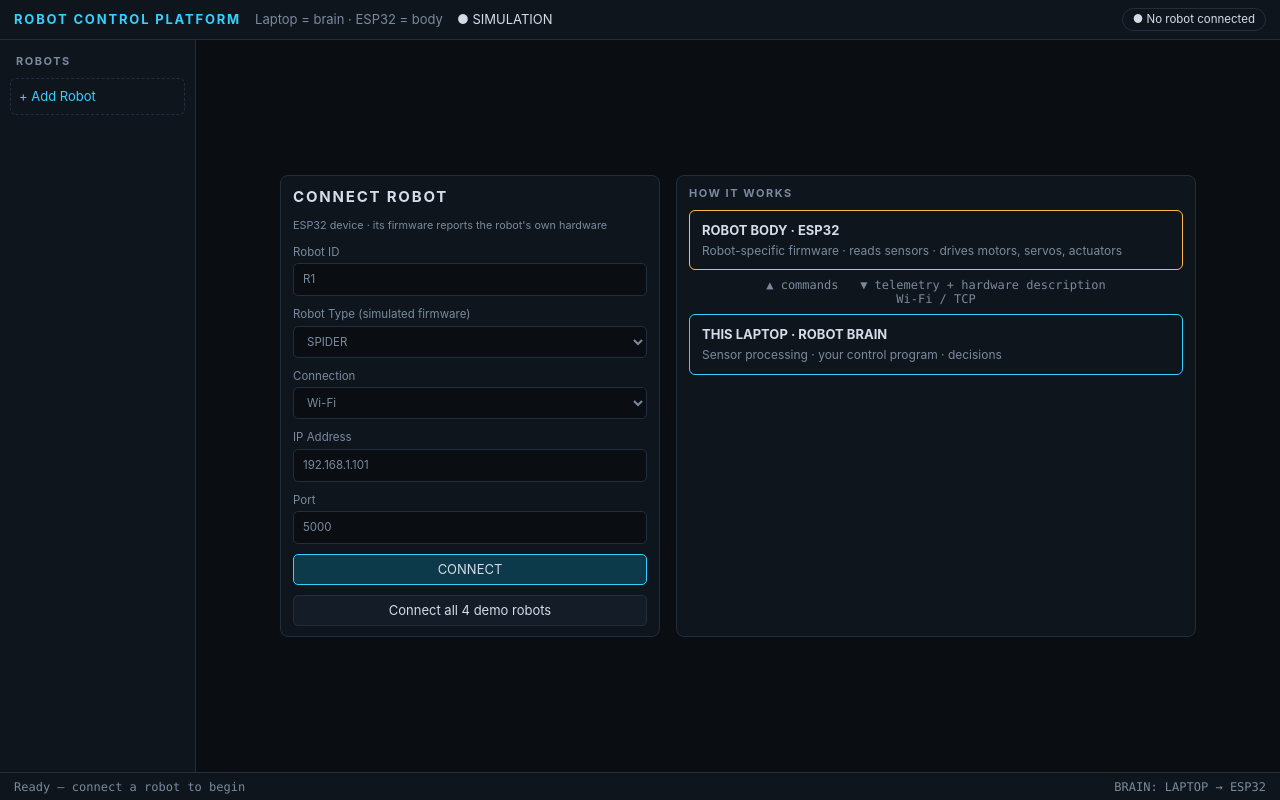
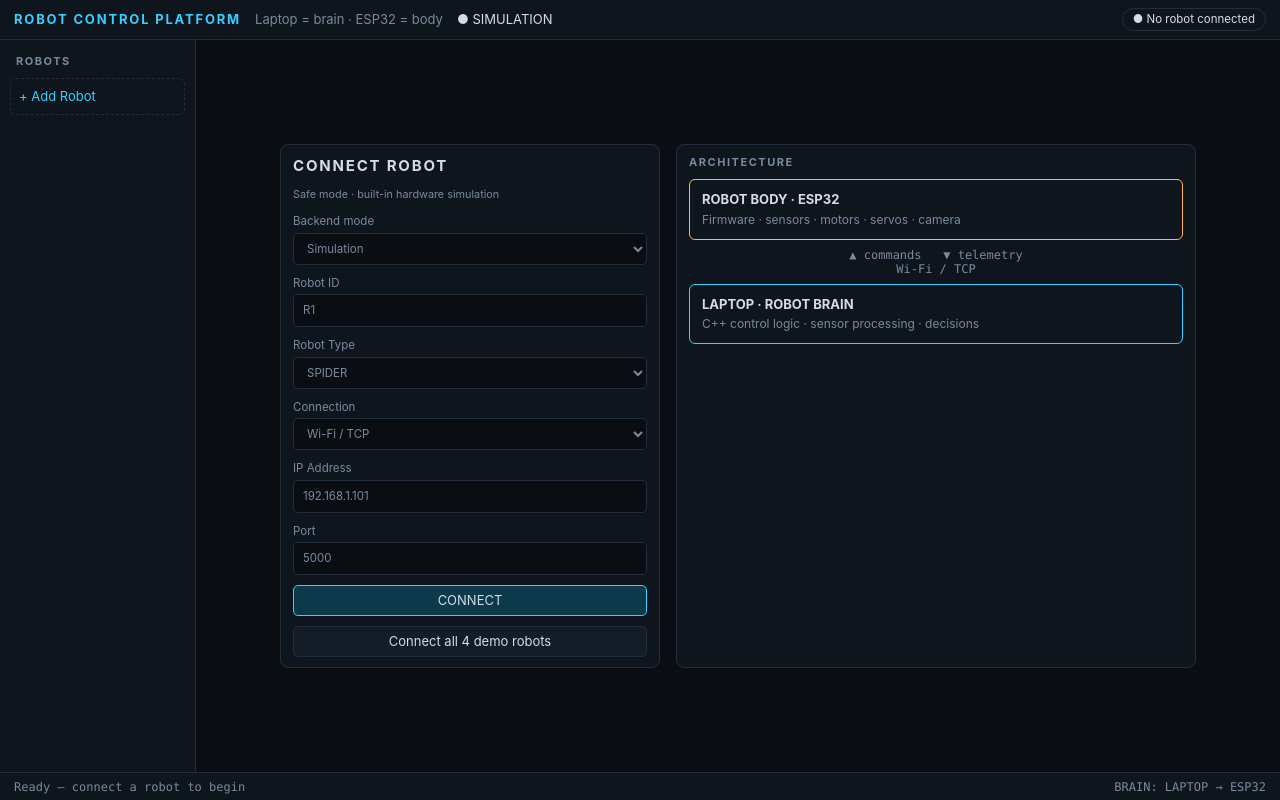
Before and after one commit to Iammdtanvirrahman2007/claude-robot, a React (Vite) app: page / in a window 1280 px wide. Built offline with nearby package versions, Linux system fonts and the light colour scheme.

Commit message:
feat: upgrade robot platform src/pages/ConnectScreen.jsx

```diff
--- a/src/pages/ConnectScreen.jsx
+++ b/src/pages/ConnectScreen.jsx
@@ -2,46 +2,86 @@ import { useState } from 'react'
 import { robotApi } from '../api/robotApi.js'
 
 export default function ConnectScreen({ onConnect, onOpen }) {
-  const profiles = robotApi.profiles() // mock only: pick which firmware the simulated ESP32 is running
+  const profiles = robotApi.profiles()
+  const [mode, setMode] = useState(robotApi.mode)
+  const [bridge, setBridge] = useState(robotApi.getBridgeUrl())
   const [f, setF] = useState(profiles[0].defaults)
   const [busy, setBusy] = useState(false)
   const [res, setRes] = useState(null)
+  const [err, setErr] = useState('')
+
   const set = k => e => setF({ ...f, [k]: e.target.value })
   const pick = e => setF(profiles.find(p => p.type === e.target.value).defaults)
 
+  const changeMode = e => {
+    const next = e.target.value
+    setMode(next)
+    robotApi.setMode(next, bridge)
+    setRes(null); setErr('')
+  }
+
   async function go(list) {
-    setBusy(true); setRes(null)
-    let last
-    for (const p of list) last = await onConnect({ ...p, port: Number(p.port) })
-    setRes(last); setBusy(false)
-    setTimeout(() => onOpen(last.id), 1400)
+    setBusy(true); setRes(null); setErr('')
+    try {
+      let last
+      for (const p of list) last = await onConnect({ ...p, port: Number(p.port), mode })
+      setRes(last)
+      if (last) setTimeout(() => onOpen(last.id), 250)
+    } catch (e) {
+      setErr(e.message || String(e))
+    } finally {
+      setBusy(false)
+    }
   }
 
   return (
     <div className="connect">
       <form className="card" onSubmit={e => { e.preventDefault(); go([f]) }}>
         <h2>CONNECT ROBOT</h2>
-        <small>ESP32 device · its firmware reports the robot's own hardware</small>
+        <small>{mode === 'bridge' ? 'Real mode · laptop bridge → ESP32' : 'Safe mode · built-in hardware simulation'}</small>
+
+        <label>Backend mode
+          <select value={mode} onChange={changeMode}>
+            <option value="simulation">Simulation</option>
+            <option value="bridge">Local Robot Bridge</option>
+          </select>
+        </label>
+
+        {mode === 'bridge' && <label>Bridge URL
+          <input value={bridge} onChange={e => setBridge(e.target.value)}
+            onBlur={() => robotApi.setMode('bridge', bridge)} />
+        </label>}
+
         <label>Robot ID<input value={f.id} onChange={set('id')} /></label>
-        <label>Robot Type (simulated firmware)
-          <select value={f.type} onChange={pick}>{profiles.map(p => <option key={p.type} value={p.type}>{p.label.toUpperCase()}</option>)}</select>
+        <label>Robot Type
+          <select value={f.type} onChange={pick}>
+            {profiles.map(p => <option key={p.type} value={p.type}>{p.label.toUpperCase()}</option>)}
+          </select>
         </label>
-        <label>Connection<select><option>Wi-Fi</option></select></label>
-        <label>IP Address<input value={f.ip} onChange={set('ip')} /></label>
-        <label>Port<input value={f.port} onChange={set('port')} /></label>
+        <label>Connection<select><option>Wi-Fi / TCP</option></select></label>
+        <label>IP Address<input value={f.ip} onChange={set('ip')} placeholder="192.168.1.101" /></label>
+        <label>Port<input value={f.port} onChange={set('port')} inputMode="numeric" />
+
+        </label>
+
+        {err && <div className="cardError">✖ {err}</div>}
         <button className="btn pri" disabled={busy}>{busy ? 'CONNECTING…' : 'CONNECT'}</button>
-        <button type="button" className="btn" disabled={busy} onClick={() => go(profiles.map(p => p.defaults))}>Connect all 4 demo robots</button>
+        <button type="button" className="btn" disabled={busy || mode === 'bridge'}
+          onClick={() => go(profiles.map(p => p.defaults))}>Connect all 4 demo robots</button>
       </form>
 
       <section className="card">
-        <h3>HOW IT WORKS</h3>
-        <div className="node esp"><b>ROBOT BODY · ESP32</b><span>Robot-specific firmware · reads sensors · drives motors, servos, actuators</span></div>
-        <div className="wire">▲ commands &nbsp; ▼ telemetry + hardware description<br />Wi-Fi / TCP</div>
-        <div className="node pc"><b>THIS LAPTOP · ROBOT BRAIN</b><span>Sensor processing · your control program · decisions</span></div>
+        <h3>ARCHITECTURE</h3>
+        <div className="node esp"><b>ROBOT BODY · ESP32</b><span>Firmware · sensors · motors · servos · camera</span></div>
+        <div className="wire">▲ commands &nbsp; ▼ telemetry<br />Wi-Fi / TCP</div>
+        <div className="node pc"><b>LAPTOP · ROBOT BRAIN</b><span>C++ control logic · sensor processing · decisions</span></div>
+        {mode === 'bridge' && <div className="bridgeHelp">
+          Bridge: <b>{bridge}</b><br />HTTP API + SSE telemetry · TCP uplink to the ESP32
+        </div>}
         {(busy || res) && (
           <div className="result">
-            {res ? <div className="ok">Connected ✓</div> : <div>Opening link to ESP32…</div>}
-            {res && <><div>Receiving robot configuration…</div><div>Sensors detected: {res.sensors.length}</div><div>Actuators detected: {res.actuators.length}</div></>}
+            {res ? <div className="ok">Connected ✓</div> : <div>Opening link…</div>}
+            {res && <><div>Hardware profile: {res.type.toUpperCase()}</div><div>Sensors: {res.sensors.length} · Actuators: {res.actuators.length}</div></>}
           </div>
         )}
       </section>
```
